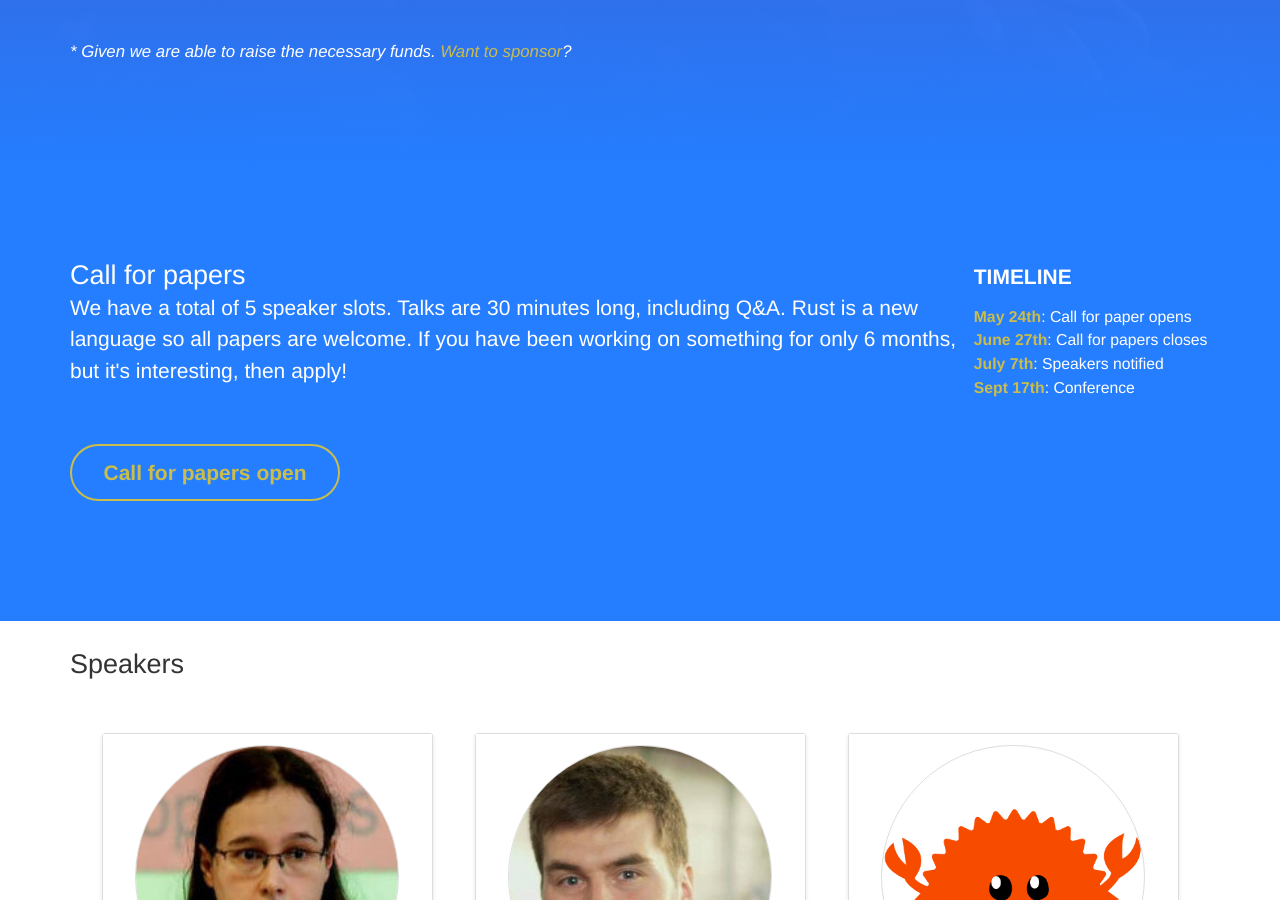
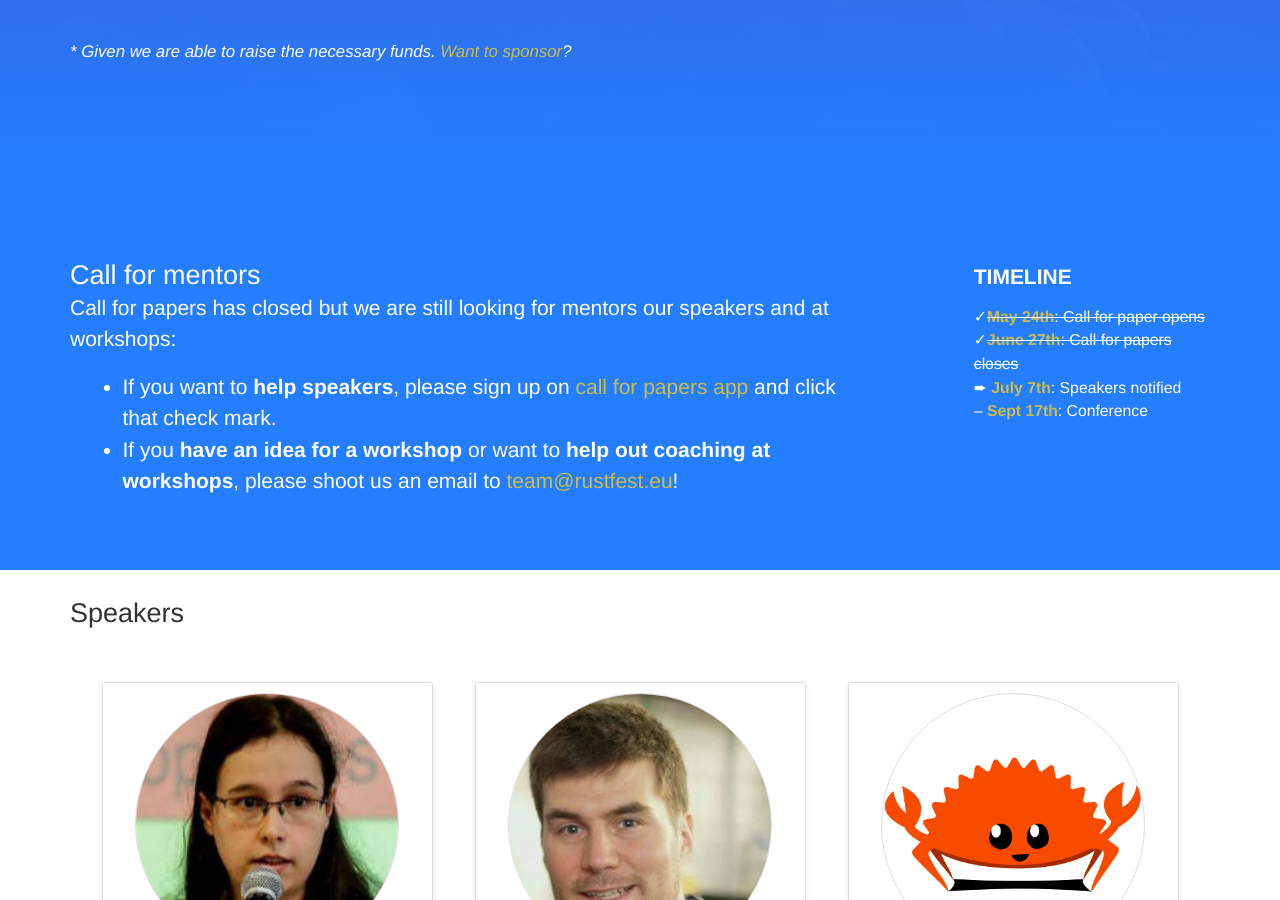
Before and after one commit to RustFestEU/blog.rustfest.eu, a Jekyll site: the page built from index.html, in a window 1280 px wide and 900 px high, scrolled down 448 px. Built offline with Jekyll 4.4.1, drawn with Linux system fonts in a browser that asks for light colours; some of the changed text lies outside the part shown.

Commit message:
switch from CfP to CfM

```diff
--- a/index.html
+++ b/index.html
@@ -50,22 +50,27 @@
 <div class="popout" id="call-for-papers">
   <section>
     <div class="itemgroup">
-      <div>
-        <h2>Call for papers</h2>
+      <div style="margin-right: 5em;">
+        <h2>Call for mentors</h2>
         <p>
-          We have a total of 5 speaker slots. Talks are 30 minutes long, including Q&A. Rust is a new language so all papers are welcome. If you have been working on something for only 6 months, but it's interesting, then apply!
+          Call for papers has closed but we are still looking for mentors our speakers and at workshops:
         </p>
-        <p>
-          <a class="cfp-button button primary" href="https://cfp.rustfest.eu">Call for papers open</a>
-        </p>
+        <ul>
+          <li>
+            If you want to <strong>help speakers</strong>, please sign up on <a href="https://cfp.rustfest.eu">call for papers app</a> and click that check mark.
+          </li>
+          <li>
+            If you <strong>have an idea for a workshop</strong> or want to <strong>help out coaching at workshops</strong>, please shoot us an email to <a href="mailto:team@rustfest.eu">team@rustfest.eu</a>!
+          </li>
+        </ul>
       </div>
       <div class="timeline">
         <h3>Timeline</h3>
         <p>
-          <span class="highlight">May 24th</span>: Call for paper opens <br>
-          <span class="highlight">June 27th</span>: Call for papers closes<br>
-          <span class="highlight">July 7th</span>: Speakers notified <br>
-          <span class="highlight">Sept 17th</span>: Conference
+          ✓<span style="text-decoration: line-through"><span class="highlight">May 24th</span>: Call for paper opens</span> <br>
+          ✓<span style="text-decoration: line-through"><span class="highlight">June 27th</span>: Call for papers closes</span><br>
+          ➨ <span class="highlight">July 7th</span>: Speakers notified <br>
+          – <span class="highlight">Sept 17th</span>: Conference
         </p>
       </div>
     </div>
@@ -100,13 +105,10 @@
             <img src="/assets/speakers/rustacean-flat-happy.png" />
           </div>
           <div class="info">
-            <span class="name">Your Name</span>
+            <span class="name">Ferris</span>
           </div>
           <div class="desc">
-            We are still looking for more speakers. Have an idea or proposal? Our CfP is still open!
-            <p style="text-align: center">
-                <a class="cfp-button button" href="/papers/">Learn more</a>
-            </p>
+            The Call for papers has commenced and we are reviewing and selecting the other talks. Stay tuned to hear the announcements soon.
           </div>
         </li>
     </ul>
```
